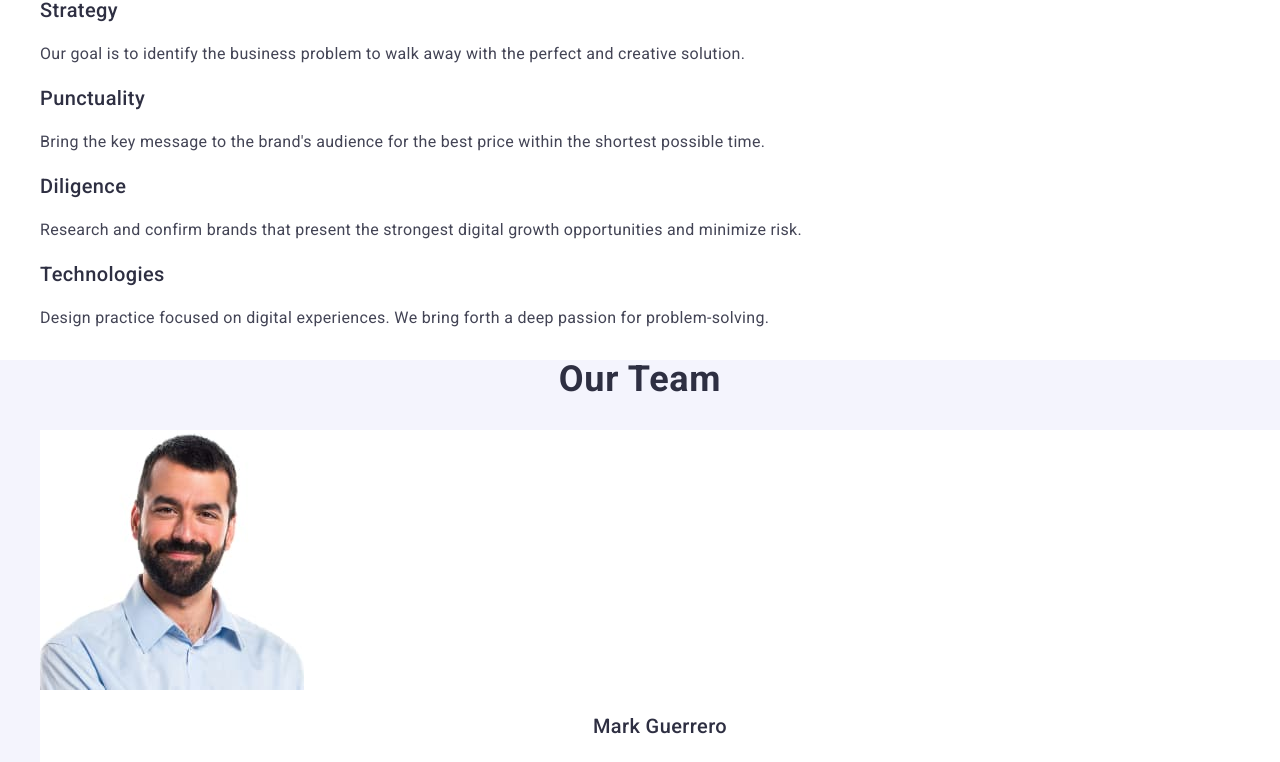
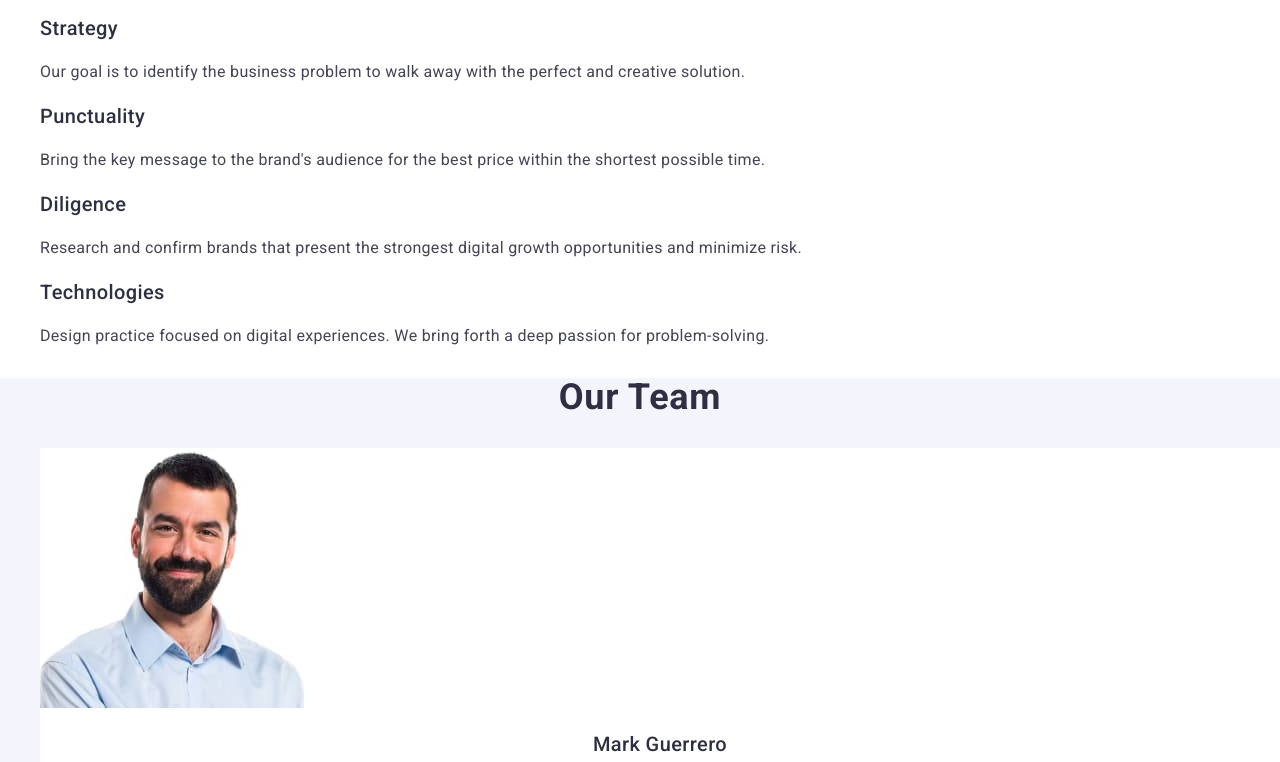
Before and after one commit to vsamopyt/goit-markup-hw-02, a plain HTML site: page index.html in a window 1280 px wide. Shown: the part 466-1228 px from the top of the page. Drawn offline with nearby package versions, Linux system fonts and the light colour scheme.

Commit message:
сщььше-05
сруслштп

```diff
--- a/index.html
+++ b/index.html
@@ -10,7 +10,8 @@
       href="https://fonts.googleapis.com/css2?family=Raleway:wght@700&family=Roboto:wght@400;500;700&display=swap"
       rel="stylesheet"
     />
-    <link rel="stylesheet" type="text/css" href="./css/normalize.css" />
+    <link rel="stylesheet" href="https://cdn.jsdelivr.net/npm/modern-normalize@2.0.0/modern-normalize.min.css">
+    <!-- <link rel="stylesheet" type="text/css" href="./css/normalize.css" /> -->
     <link rel="stylesheet" href="./css/styles.css" />
   </head>
 
```
